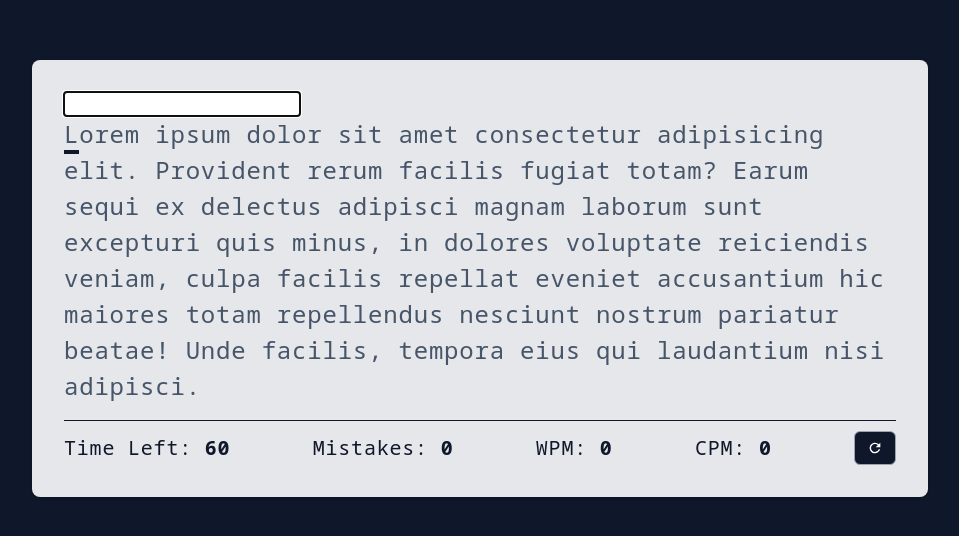
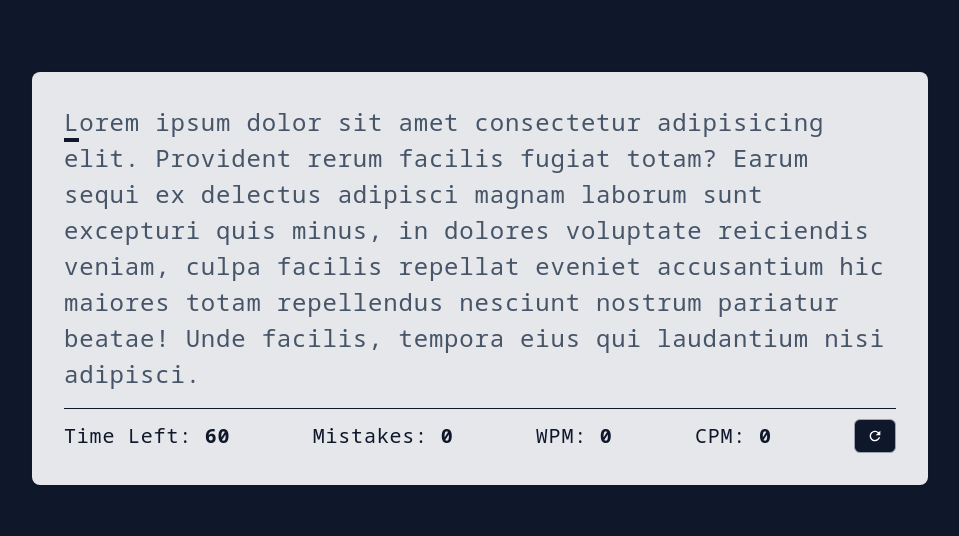
Before and after one commit to ihssmaheel-dev/type-type-go, a React (Vite) app: page / in a window 1280 px wide. Shown: the part 122-658 px from the top of the page, without its empty margins (160-1119 px from the left). Built offline with nearby package versions, Linux system fonts and the light colour scheme.

Commit message:
Fix: Fix the classname in the input

```diff
--- a/src/components/UserInput.tsx
+++ b/src/components/UserInput.tsx
@@ -18,7 +18,7 @@ const UserInput: React.FC<UserInputProps> = ({
 	};
 
 	return (
-		<input type="text" className='' ref={inputRef} onChange={handleChange} onKeyDown={handleKeyDown} />
+		<input type="text" className='absolute z-[-999] opacity-0' ref={inputRef} onChange={handleChange} onKeyDown={handleKeyDown} />
 	);
 }
 
```
